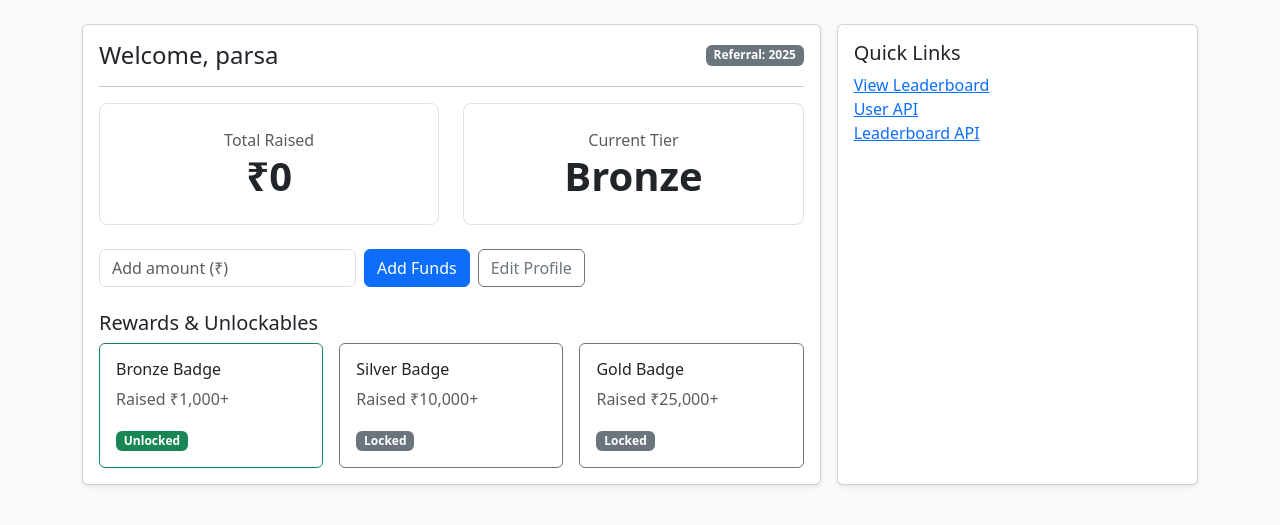
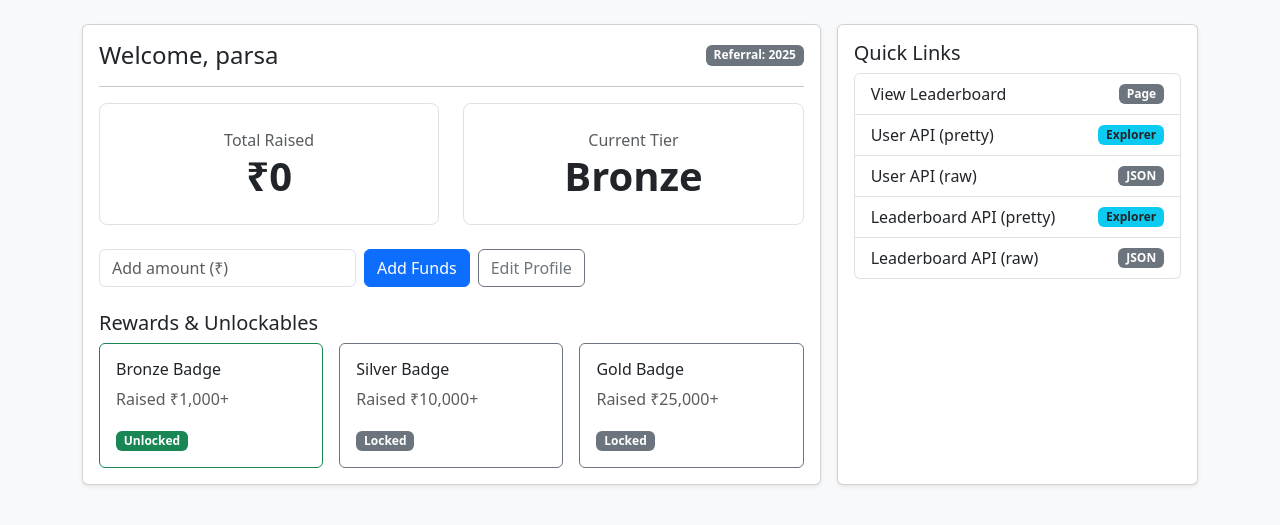
Before and after one commit to demonhunter1383/Internship-Dashboard, a Flask app: page /dashboard in a window 1280 px wide. Shown: the part 56-581 px from the top of the page. Run offline with Flask 3, Linux system fonts and the light colour scheme; the visitor is signed in with stand-in values (Sample User, id 1).

Commit message:
Add files via upload

```diff
--- a/app.py
+++ b/app.py
@@ -1,4 +1,4 @@
-from flask import Flask, render_template, request, redirect, url_for, jsonify, session, flash
+from flask import Flask, render_template, request, redirect, url_for, session, flash
 from functools import wraps
 import os, json, re
 
@@ -95,17 +95,25 @@ def leaderboard():
     return render_template("leaderboard.html", items=items)
 
 
-@app.route("/api/user")
-def api_user():
-    data = load_data()
-    return jsonify(data["user"])
+@app.route("/explorer/user")
+@login_required
+def explorer_user():
+    data = load_data()["user"]
+    return render_template("api_view.html",
+                           title="User API",
+                           raw_url=url_for("api_user"),
+                           json_data=data)
 
 
-@app.route("/api/leaderboard")
-def api_leaderboard():
+@app.route("/explorer/leaderboard")
+@login_required
+def explorer_leaderboard():
     data = load_data()
     items = sorted(data["leaderboard"], key=lambda x: x["totalRaised"], reverse=True)
-    return jsonify({"items": items})
+    return render_template("api_view.html",
+                           title="Leaderboard API",
+                           raw_url=url_for("api_leaderboard"),
+                           json_data={"items": items})
 
 
 @app.route("/funds/add", methods=["POST"])
@@ -123,7 +131,6 @@ def add_funds():
     # Update current user
     data["user"]["totalRaised"] += amount
 
-    # Update leaderboard entry (create if missing)
     lb = data.get("leaderboard", [])
     for x in lb:
         if x["referralCode"] == data["user"]["referralCode"]:
--- a/templates/dashboard.html
+++ b/templates/dashboard.html
@@ -70,11 +70,35 @@
         <div class="card shadow-sm h-100">
             <div class="card-body">
                 <h5 class="card-title">Quick Links</h5>
-                <ul class="list-unstyled">
-                    <li><a href="{{ url_for('leaderboard') }}">View Leaderboard</a></li>
-                    <li><a href="{{ url_for('api_user') }}">User API</a></li>
-                    <li><a href="{{ url_for('api_leaderboard') }}">Leaderboard API</a></li>
-                </ul>
+                <div class="list-group">
+                    <a class="list-group-item list-group-item-action d-flex justify-content-between align-items-center"
+                       href="{{ url_for('leaderboard') }}">
+                        View Leaderboard
+                        <span class="badge bg-secondary">Page</span>
+                    </a>
+
+                    <a class="list-group-item list-group-item-action d-flex justify-content-between align-items-center"
+                       href="{{ url_for('explorer_user') }}">
+                        User API (pretty)
+                        <span class="badge bg-info text-dark">Explorer</span>
+                    </a>
+                    <a class="list-group-item list-group-item-action d-flex justify-content-between align-items-center"
+                       href="{{ url_for('api_user') }}" target="_blank">
+                        User API (raw)
+                        <span class="badge bg-secondary">JSON</span>
+                    </a>
+
+                    <a class="list-group-item list-group-item-action d-flex justify-content-between align-items-center"
+                       href="{{ url_for('explorer_leaderboard') }}">
+                        Leaderboard API (pretty)
+                        <span class="badge bg-info text-dark">Explorer</span>
+                    </a>
+                    <a class="list-group-item list-group-item-action d-flex justify-content-between align-items-center"
+                       href="{{ url_for('api_leaderboard') }}" target="_blank">
+                        Leaderboard API (raw)
+                        <span class="badge bg-secondary">JSON</span>
+                    </a>
+                </div>
             </div>
         </div>
     </div>
```
Also changed, not shown: templates/api_view.html (added, +30 -0 lines).
